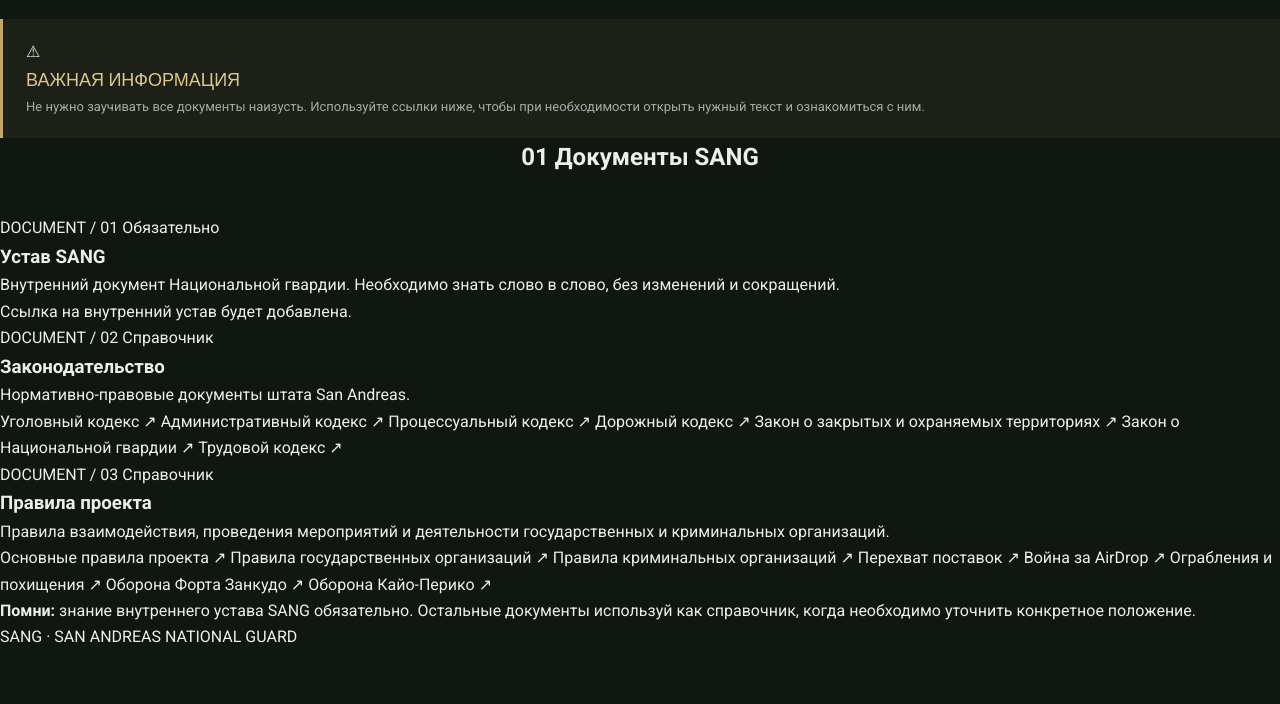
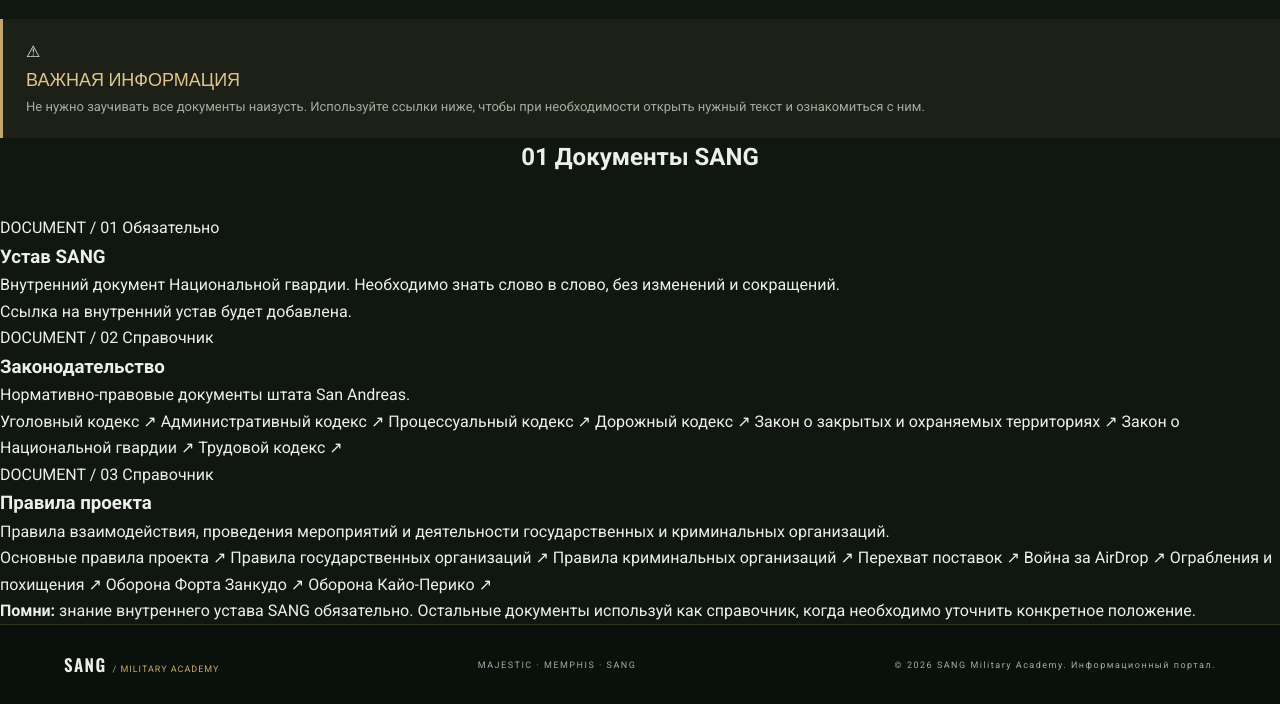
Before and after one commit to asssechka/sang-military-academy, a plain HTML site: page materials.html in a window 1280 px wide. Shown: the part 175-879 px from the top of the page. Before the commit the page ends 826 px from the top, so only its background shows below. Drawn offline with nearby package versions, Linux system fonts and the light colour scheme.

Commit message:
Update materials.html

```diff
--- a/materials.html
+++ b/materials.html
@@ -208,8 +208,17 @@
     Остальные документы используй как справочник,
     когда необходимо уточнить конкретное положение.
 </div>
-<footer>
-    SANG · SAN ANDREAS NATIONAL GUARD
+<footer class="site-footer">
+  <a class="footer-brand" href="index.html">
+    SANG <span>/ MILITARY ACADEMY</span>
+  </a>
+  <p>MAJESTIC · MEMPHIS · SANG</p>
+  <p class="copyright">
+    © <span id="year"></span> SANG Military Academy. Информационный портал.
+  </p>
+</footer>
+<button class="to-top" id="toTop" aria-label="Наверх">↑</button>
+<script src="script.js"></script>
 </footer>
 </main>
 </body>
```
